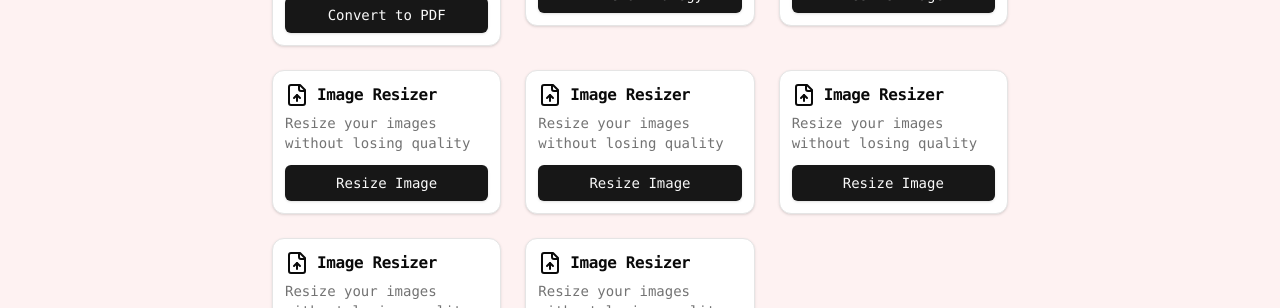
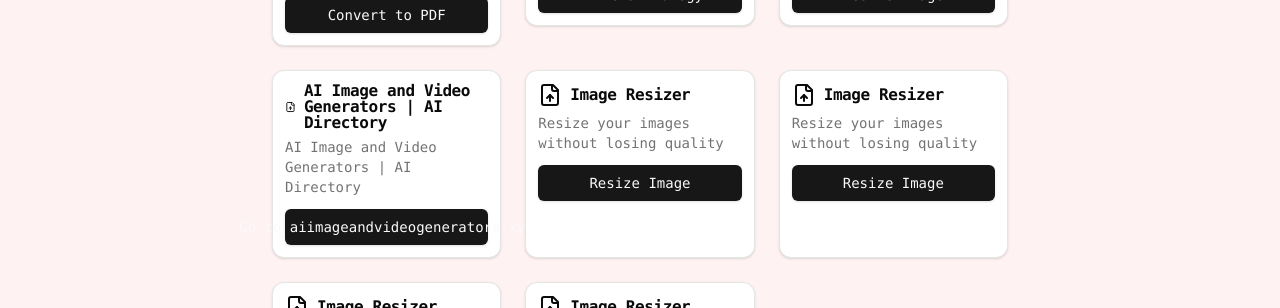
Before and after one commit to blueparrottech/blueparrottech, a Next.js app: page / in a window 1280 px wide. Shown: the part 826-1134 px from the top of the page. Built offline with nearby package versions, Linux system fonts and the light colour scheme; no server answers.

Commit message:
add ai gens dir link

```diff
--- a/src/app/tools/eulogygenerator/page.tsx
+++ b/src/app/tools/eulogygenerator/page.tsx
@@ -501,6 +501,7 @@
           </div>
 
           <div className="flex justify-between items-center">
+
             <Button
               type="button"
               onClick={() => setCurrentSection(prev => Math.max(0, prev - 1))}
@@ -509,6 +510,8 @@
             >
               Previous
             </Button>
+
+
             {currentSection < sections.length - 1 ? (
               <Button
                 type="button"
@@ -516,7 +519,10 @@
               >
                 Next
               </Button>
+
             ) : (
+
+
               <AlertDialog>
 <AlertDialogTrigger asChild>
     <Button type="button" disabled={isSubmitting}>
--- a/src/components/tool-grid.tsx
+++ b/src/components/tool-grid.tsx
@@ -48,14 +48,16 @@
       />
  </Link>
 
+
+ <Link href="https://www.aiimageandvideogenerators.xyz">
 <ToolCard
-        title="Image Resizer"
-        description="Resize your images without losing quality"
-        content="Our image resizer tool helps you quickly adjust the dimensions of your images without compromising on quality. Perfect for social media posts, web graphics, or email attachments, this tool ensures your images look great at any size."
-        buttonText="Resize Image"
+        title="AI Image and Video Generators | AI Directory"
+        description="AI Image and Video Generators | AI Directory"
+        content="Discover Top AI Visual Tools."
+        buttonText="Go to aiimageandvideogenerators.xyz"
         icon={FileUp}
       />
-
+ </Link>
 
 <ToolCard
         title="Image Resizer"
```
